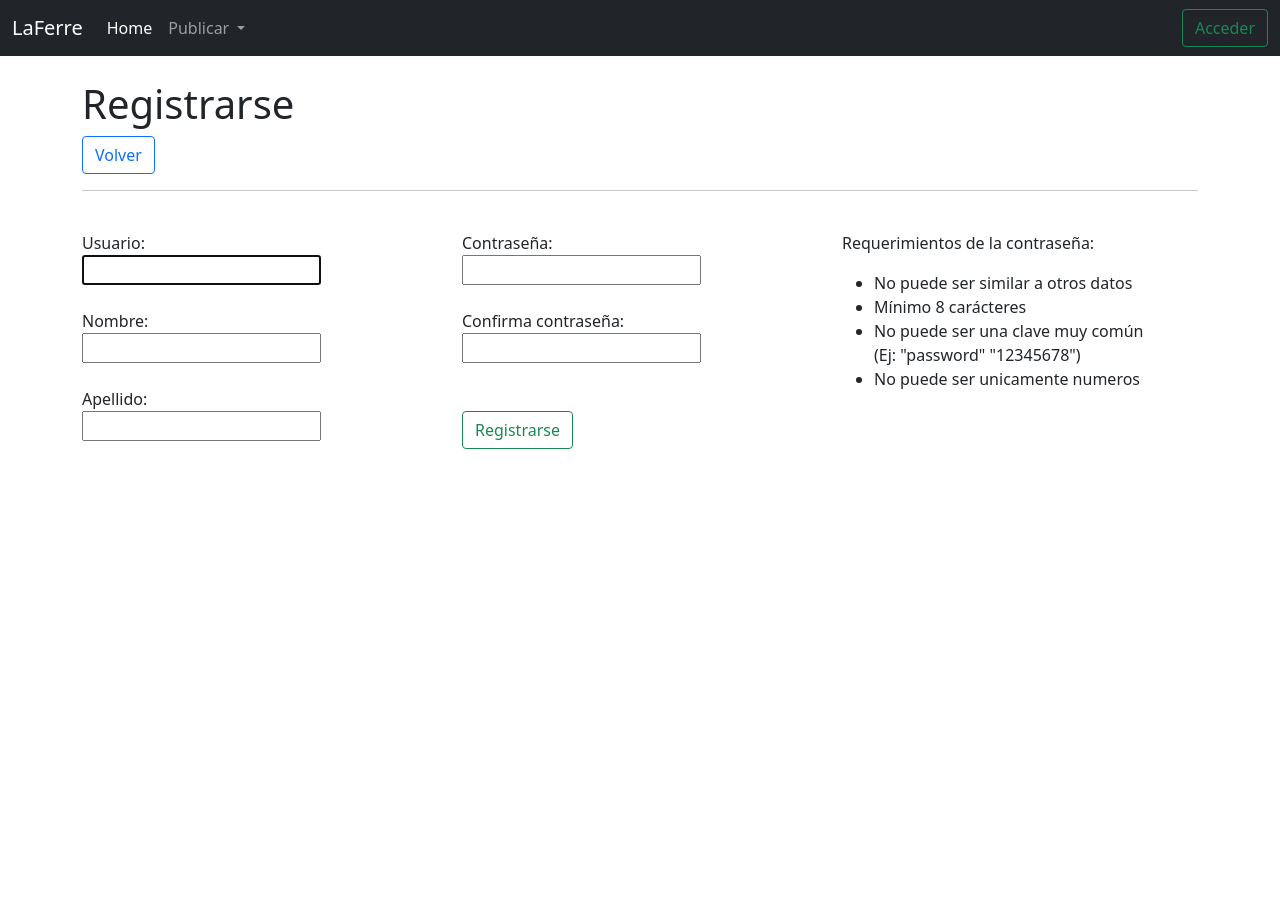
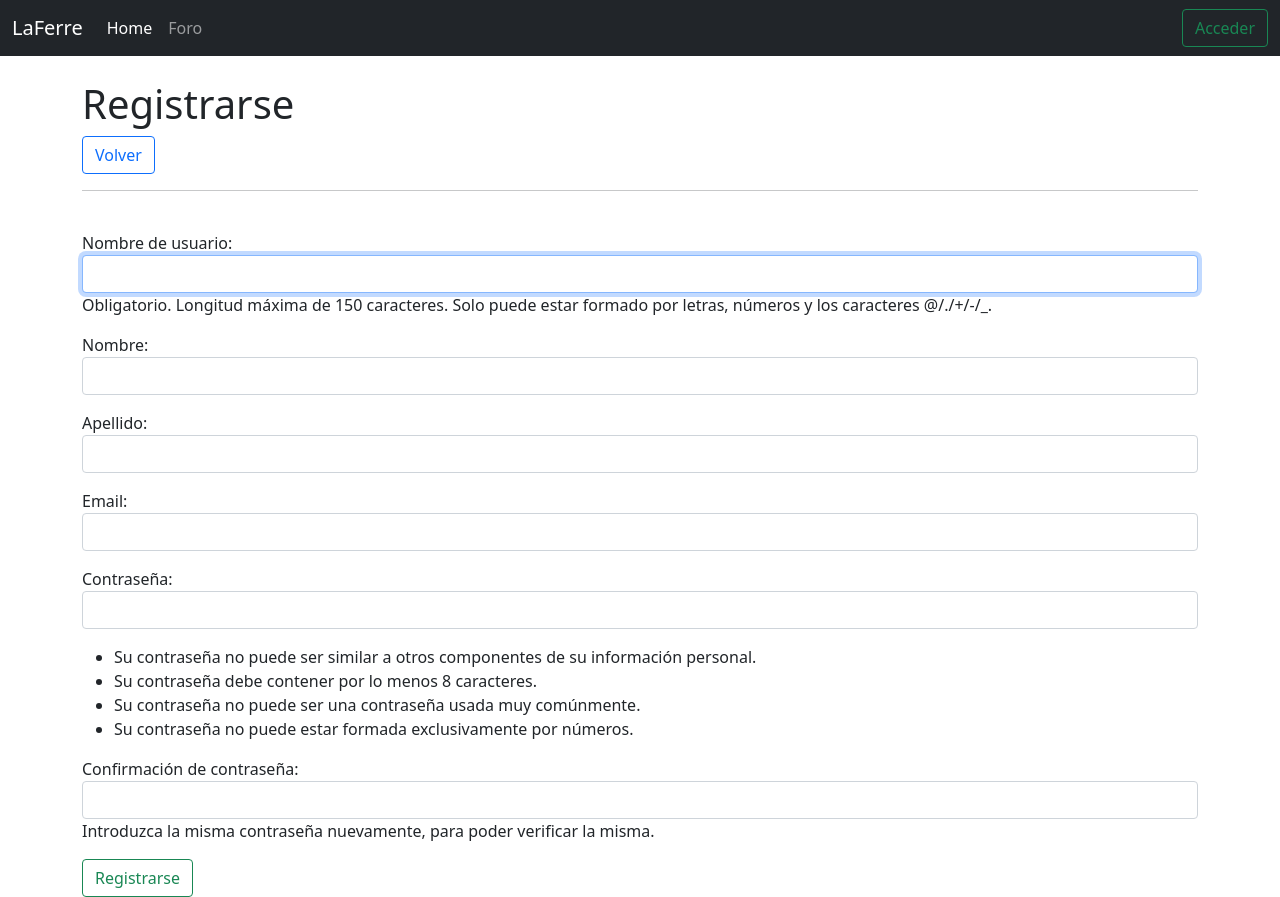
Before and after one commit to Chronox157/Hardware-Store-Site, a Django app: page /miembros/register/ in a window 1280 px wide. Before the commit the page ends 449 px from the top, so only its background shows below. Run offline with Django 4.2, Linux system fonts and the light colour scheme.

Commit message:
Se arreglo register para que funcione. Se limitó el acceso a ciertas funciones si no se está logeado

```diff
--- a/ferre/templates/articulos/editar_articulo.html
+++ b/ferre/templates/articulos/editar_articulo.html
@@ -4,7 +4,7 @@
 
 {% block content %}
 
-
+{% if user.is_authenticated and user == post.autor %}
     <h1>Editar artículo</h1>
     <div class="row">
         <div class="col-2">
@@ -21,5 +21,8 @@
             <button class="btn btn-outline-success">Editar</button>
         </form>
     </div>
+{% else %}
+    <h3 class="text-muted">No puedes hacer eso sin iniciar sesión</h3>
+{% endif %}
 
 {% endblock content %}
--- a/ferre/templates/articulos/eliminar_articulo.html
+++ b/ferre/templates/articulos/eliminar_articulo.html
@@ -4,7 +4,7 @@
 
 {% block content %}
 
-
+{% if user.is_authenticated %}
     <h1>Eliminar artículo</h1>
     <div class="row">
         <div class="col-2">
@@ -20,5 +20,8 @@
             <button class="btn btn-outline-danger">Eliminar</button>
         </form>
     </div>
+{% else %}
+    <h3 class="text-muted">No puedes hacer eso sin iniciar sesión</h3>
+{% endif %}
 
 {% endblock content %}
--- a/ferre/templates/base.html
+++ b/ferre/templates/base.html
@@ -23,22 +23,14 @@
               <li class="nav-item">
                 <a class="nav-link active" aria-current="page" href="{% url 'home' %}">Home</a>
               </li>
+              <li>
+                <a class="nav-link" href={% url 'crearArt' %}>Foro</a>
+              </li>
               <li class="nav-item">
                 {% if user.is_authenticated %}
                 <a class="nav-link" href={% url 'crearArt' %}>Publicar</a>
-                {% else %}
-                <li class="nav-item dropdown">
-                  <a class="nav-link dropdown-toggle" href="#" id="navbarDropdown" role="button" data-bs-toggle="dropdown" aria-expanded="false">
-                    Publicar
-                  </a>
-                  <ul class="dropdown-menu" aria-labelledby="navbarDropdown">
-                    <a class="dropdown-item" href={% url 'login' %}>DEBES INICIAR SESIÓN PARA HACER ESO</a>
-                  </ul>
-
-                </li>
+              </li>
                 {% endif %}
-
-              </li>
               {% block busquedabar %}
               {% endblock busquedabar %}
             </ul>
@@ -47,7 +39,8 @@
             <div style="padding-left: 20px;">
               <a class="btn btn-outline-info" href="">Mi Perfil</a>
             </div>
-            <div style="padding-left: 10px;">
+            <br>
+            <div style="padding-left: 20px;">
               <a class="btn btn-outline-danger" href={% url 'logout' %}>Salir</a>
             </div>
             {% else %}
--- a/miembros/forms.py
+++ b/miembros/forms.py
@@ -3,11 +3,18 @@ from django.contrib.auth.models import User
 from django import forms
 
 class RegistrarseForm(UserCreationForm):
-    email = forms.EmailField()
-    nombre= forms.CharField(max_length=100)
-    apellido = forms.CharField(max_length=100)
+    email = forms.EmailField(widget=forms.EmailInput(attrs={'class':'form-control'}))
+    nombre= forms.CharField(max_length=100, widget=forms.TextInput(attrs={'class':'form-control'}))
+    apellido = forms.CharField(max_length=100, widget=forms.TextInput(attrs={'class':'form-control'}))
 
     class Meta:
         model = User
         #fields = ('username', 'first_name', 'last_name', 'email', 'password1', 'password2')
         fields = UserCreationForm.Meta.fields + ('nombre', 'apellido', 'email')
+
+    def __init__(self, *args, **kwargs):
+        super(RegistrarseForm, self).__init__(*args, **kwargs)
+
+        self.fields['username'].widget.attrs['class'] = 'form-control'
+        self.fields['password1'].widget.attrs['class'] = 'form-control'
+        self.fields['password2'].widget.attrs['class'] = 'form-control'
--- a/miembros/templates/registration/register.html
+++ b/miembros/templates/registration/register.html
@@ -3,7 +3,6 @@
 {% block title %}Registrarse{% endblock title %}
 
 {% block content %}
-
 
 
     <h1>Registrarse</h1>
@@ -17,58 +16,10 @@
     <div class="form-group">
         <form method="POST">
             {% csrf_token %}
-        <div class="row">
-            <div class="col">
-                <label for="">
-                    Usuario:
-                    <br>
-                    {{ form.username }}
-                </label>
-                <br><br>
-                <label for="">
-                    Nombre:
-                    <br>
-                    {{ form.nombre }}
-                </label>
-                <br><br>
-                <label for="">
-                    Apellido:
-                    <br>
-                    {{ form.apellido }}
-                </label>
-            </div>
-            <div class="col">
-                <label for="">
-                    Contraseña:
-                    <br>
-                    {{ form.password1 }}
-                </label>
-                <br><br>
-
-
-                <label for="">
-                    Confirma contraseña:
-                    <br>
-                    {{ form.password2 }}
-                </label>
-                <br><br><br>
-
+            <table>
+                {{form.as_p}}
+            </table>
             <button class="btn btn-outline-success">Registrarse</button>
-            </div>
-            <div class="col">
-                <p>Requerimientos de la contraseña:</p>
-                <ul>
-                    <li>No puede ser similar a otros datos</li>
-                    <li>Mínimo 8 carácteres</li>
-                    <li>No puede ser una clave muy común</li>
-                    (Ej: "password" "12345678")
-                    <li>No puede ser unicamente numeros</li>
-                </ul>
-
-            </div>
-        </div>
-
-
         </form>
     </div>
 
```
Also changed, not shown: ferre/templates/articulos/crear_articulo.html (+5 -2 lines), miembros/templates/miperfil.html (+7 -0 lines), media/img/Captura_de_pantalla_2021-07-31_075507.png (added). Lines whose indentation alone changed are shown as unchanged.
